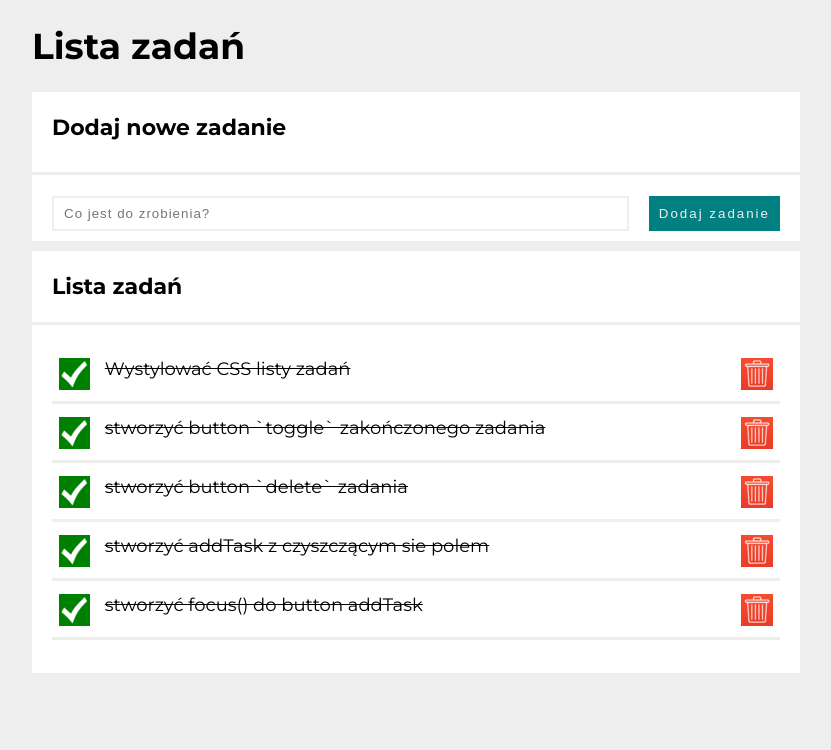
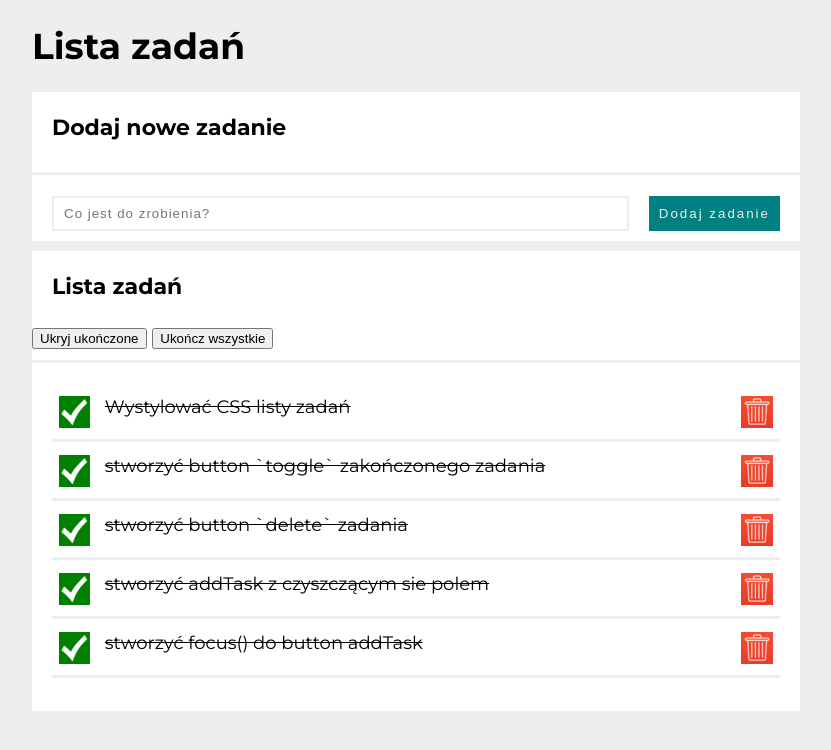
Before and after one commit to LukasWebDeveloper/homework_mod07, a plain HTML site: page index.html in a window 1280 px wide. Shown: the whole page, without its empty margins (224-1055 px from the left). Drawn offline with Linux system fonts and the light colour scheme.

Commit message:
index.html - added 2 buttons

```diff
--- a/index.html
+++ b/index.html
@@ -28,7 +28,13 @@
     </div>
 
     <div class="div--tasks">
-        <p class="ul__p--header"><b>Lista zadań</b></p>
+        <div class="line__taskList--display">
+            <p class="ul__p--header"><b>Lista zadań</b></p>
+            <div class="buttonsTasks">
+                <button class="linkTask--display">Ukryj ukończone</button>
+                <button class="linkTask--done">Ukończ wszystkie</button>
+            </div>
+        </div>
         <hr>
         <ul class="js-tasks ">
         </ul>
```
